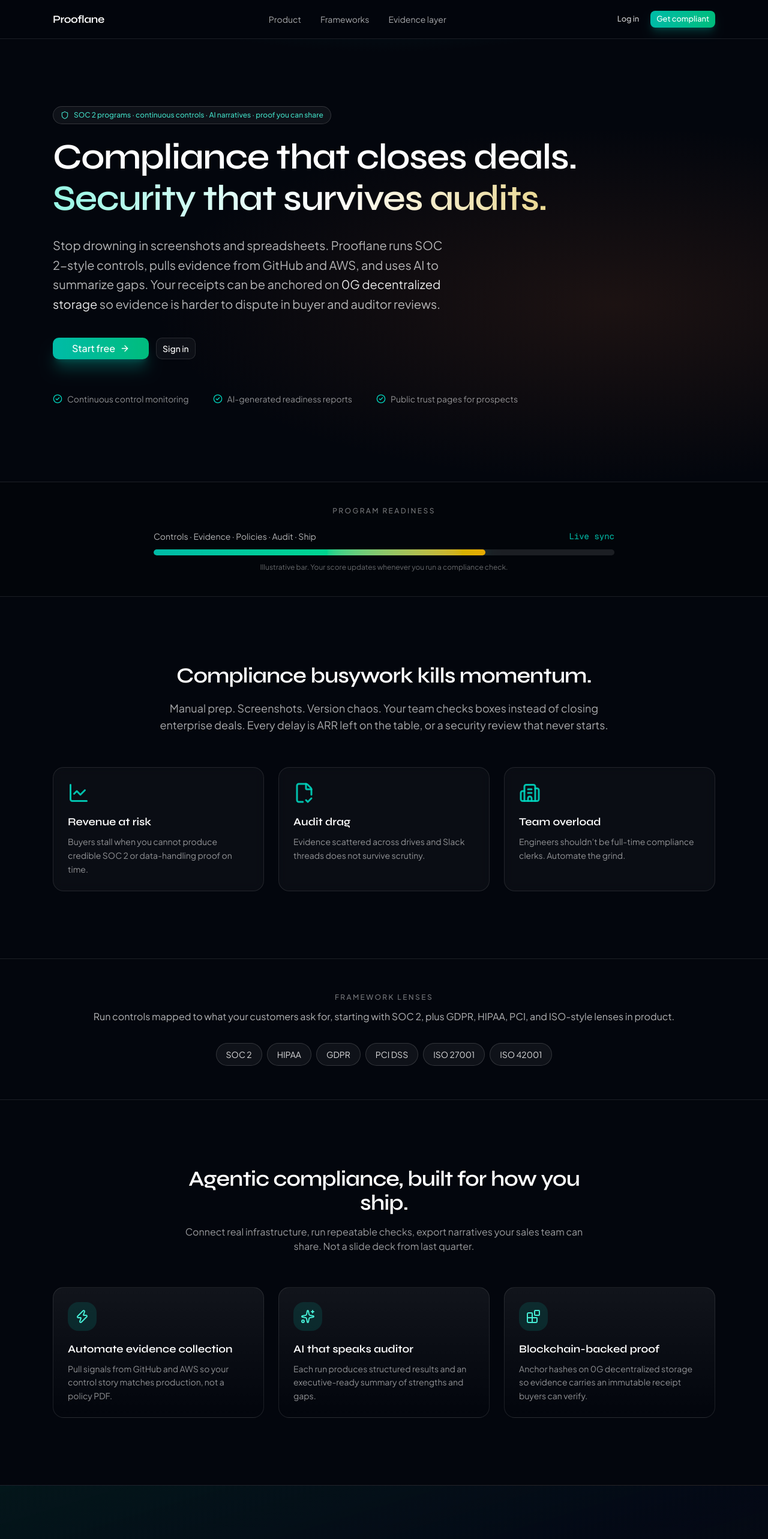
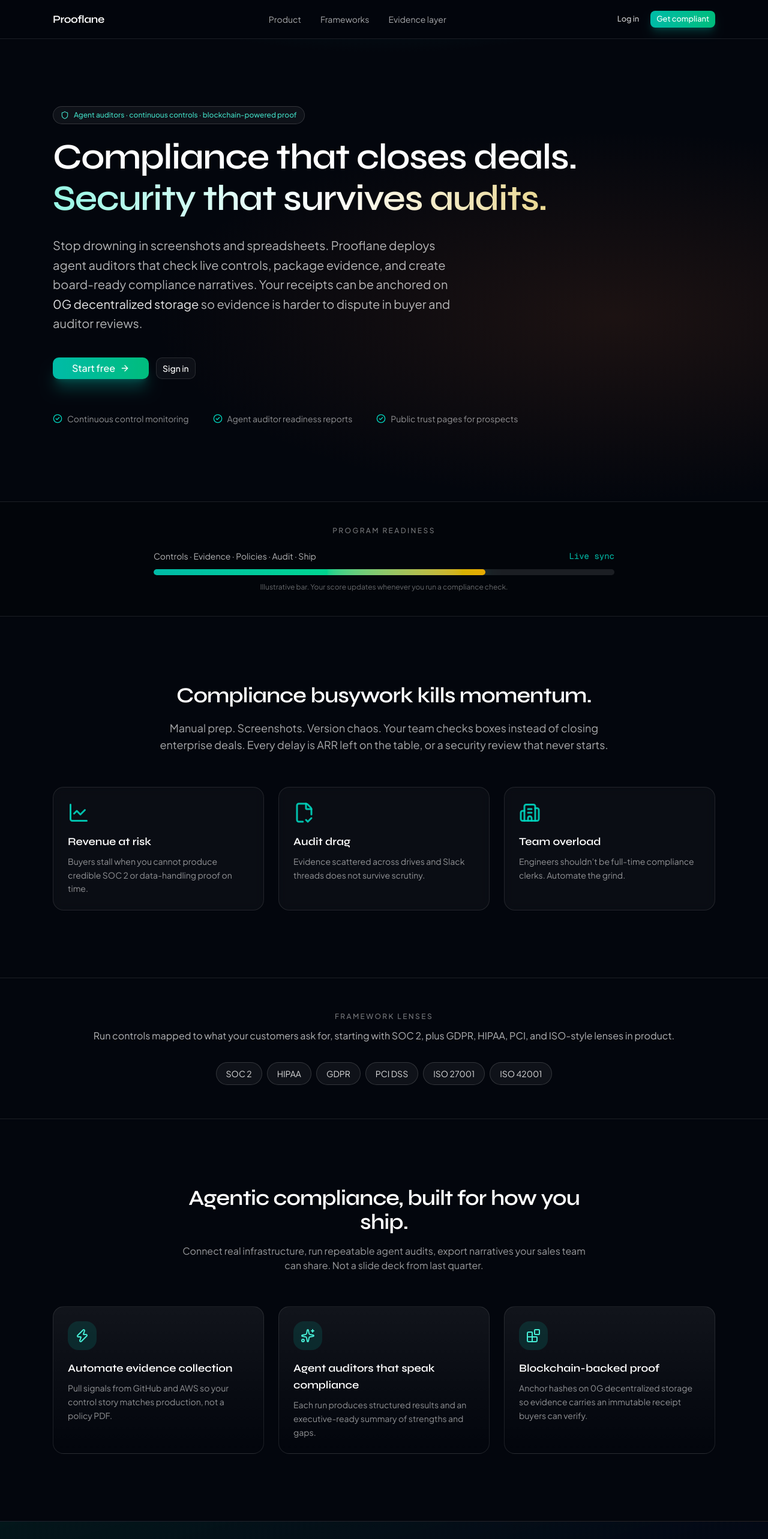
Before and after one commit to mbcse/prooflane, a Next.js app in the folder apps/web/: page / in a window 1280 px wide. Shown: the top 2566 px of the page at 60% size. Built offline with nearby package versions, Linux system fonts and the light colour scheme.

Commit message:
copy(web): emphasize agent auditors and blockchain proof

```diff
--- a/apps/web/src/app/page.tsx
+++ b/apps/web/src/app/page.tsx
@@ -75,7 +75,7 @@
           <div className="relative mx-auto max-w-6xl px-4 pb-24 pt-20 sm:px-6 sm:pb-32 sm:pt-28">
             <p className="mb-6 inline-flex items-center gap-2 rounded-full border border-white/15 bg-white/5 px-3 py-1.5 text-xs font-medium text-teal-300/90 backdrop-blur-sm">
               <Shield className="size-3.5" aria-hidden />
-              SOC 2 programs · continuous controls · AI narratives · proof you can share
+              Agent auditors · continuous controls · blockchain-powered proof
             </p>
             <h1 className="max-w-4xl font-[family-name:var(--font-heading)] text-4xl font-semibold leading-[1.05] tracking-tight text-white sm:text-5xl md:text-6xl md:leading-[1.02]">
               Compliance that closes deals.
@@ -84,11 +84,11 @@
               </span>
             </h1>
             <p className="mt-8 max-w-2xl text-lg leading-relaxed text-white/70 sm:text-xl">
-              Stop drowning in screenshots and spreadsheets. {PRODUCT_NAME} runs SOC 2-style
-              controls, pulls evidence from GitHub and AWS, and uses AI to summarize gaps. Your
-              receipts can be anchored on{" "}
-              <span className="text-white/90">0G decentralized storage</span> so evidence is
-              harder to dispute in buyer and auditor reviews.
+              Stop drowning in screenshots and spreadsheets. {PRODUCT_NAME} deploys agent auditors
+              that check live controls, package evidence, and create board-ready compliance
+              narratives. Your receipts can be anchored on{" "}
+              <span className="text-white/90">0G decentralized storage</span> so evidence is harder
+              to dispute in buyer and auditor reviews.
             </p>
             <div className="mt-10 flex flex-wrap items-center gap-3">
               <Link
@@ -114,7 +114,7 @@
             <ul className="mt-14 flex flex-wrap gap-x-10 gap-y-3 text-sm text-white/55">
               {[
                 "Continuous control monitoring",
-                "AI-generated readiness reports",
+                "Agent auditor readiness reports",
                 "Public trust pages for prospects",
               ].map((t) => (
                 <li key={t} className="flex items-center gap-2">
@@ -225,8 +225,8 @@
                 Agentic compliance, built for how you ship.
               </h2>
               <p className="mt-4 text-white/60">
-                Connect real infrastructure, run repeatable checks, export narratives your sales
-                team can share. Not a slide deck from last quarter.
+                Connect real infrastructure, run repeatable agent audits, export narratives your
+                sales team can share. Not a slide deck from last quarter.
               </p>
             </div>
             <div className="mt-14 grid gap-6 lg:grid-cols-3">
@@ -238,7 +238,7 @@
                 },
                 {
                   icon: Sparkles,
-                  title: "AI that speaks auditor",
+                  title: "Agent auditors that speak compliance",
                   body: "Each run produces structured results and an executive-ready summary of strengths and gaps.",
                 },
                 {
@@ -313,7 +313,7 @@
               </h2>
               <p className="mt-4 max-w-xl text-white/60">
                 Whether you are chasing your first SOC 2 or tightening controls before Series B
-                diligence, one workspace for monitoring, evidence, and AI-written narratives.
+                diligence, one workspace for monitoring, evidence, and agent auditor narratives.
               </p>
               <Link
                 href="/register"
@@ -337,8 +337,8 @@
               {PRODUCT_NAME}
             </p>
             <p className="mt-2 max-w-xs text-sm text-white/45">
-              Compliance automation with AI and durable evidence for teams who sell to the
-              enterprise.
+              Blockchain-powered compliance automation and durable evidence for teams who sell to
+              the enterprise.
             </p>
           </div>
           <div className="flex flex-wrap gap-8 text-sm text-white/55">
```
